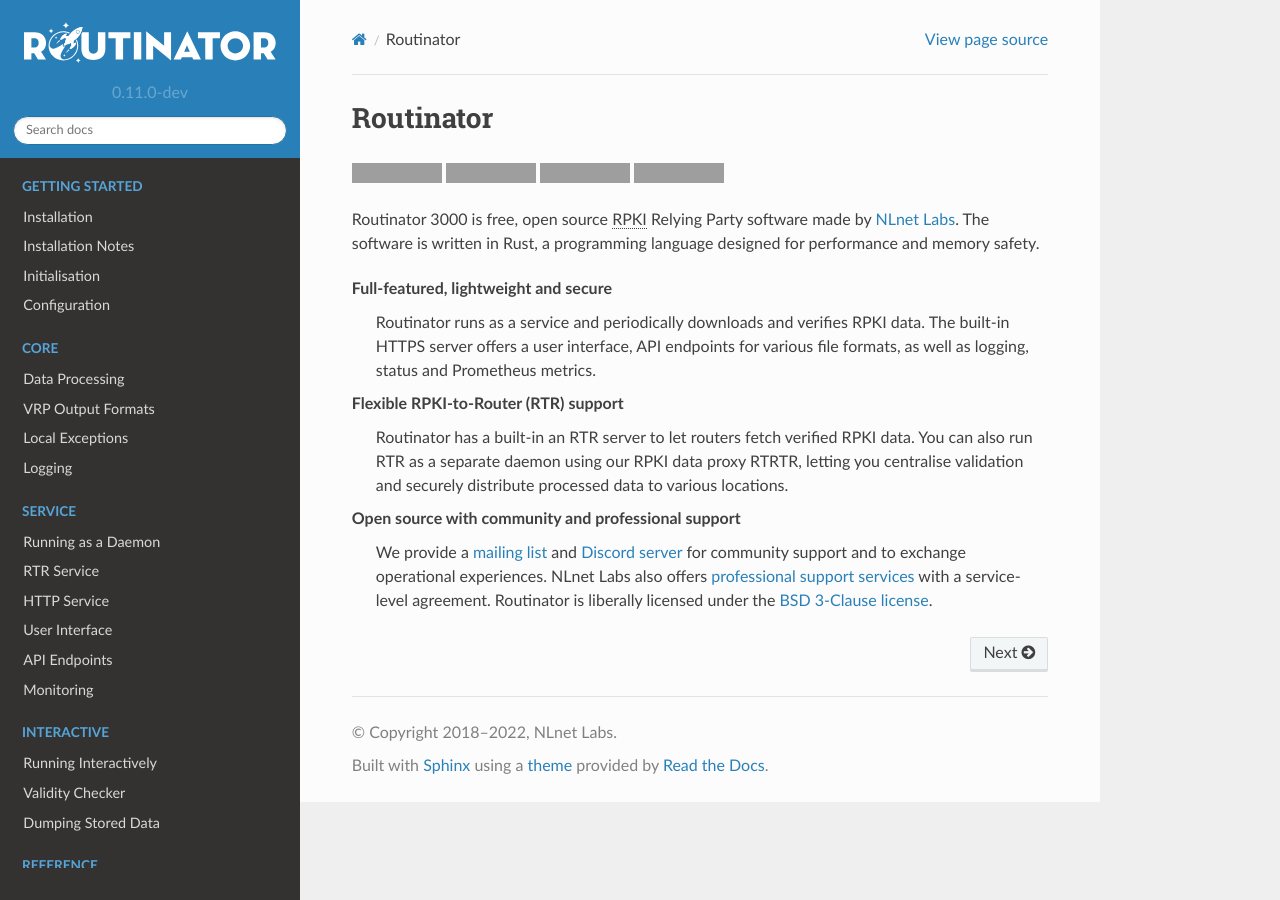
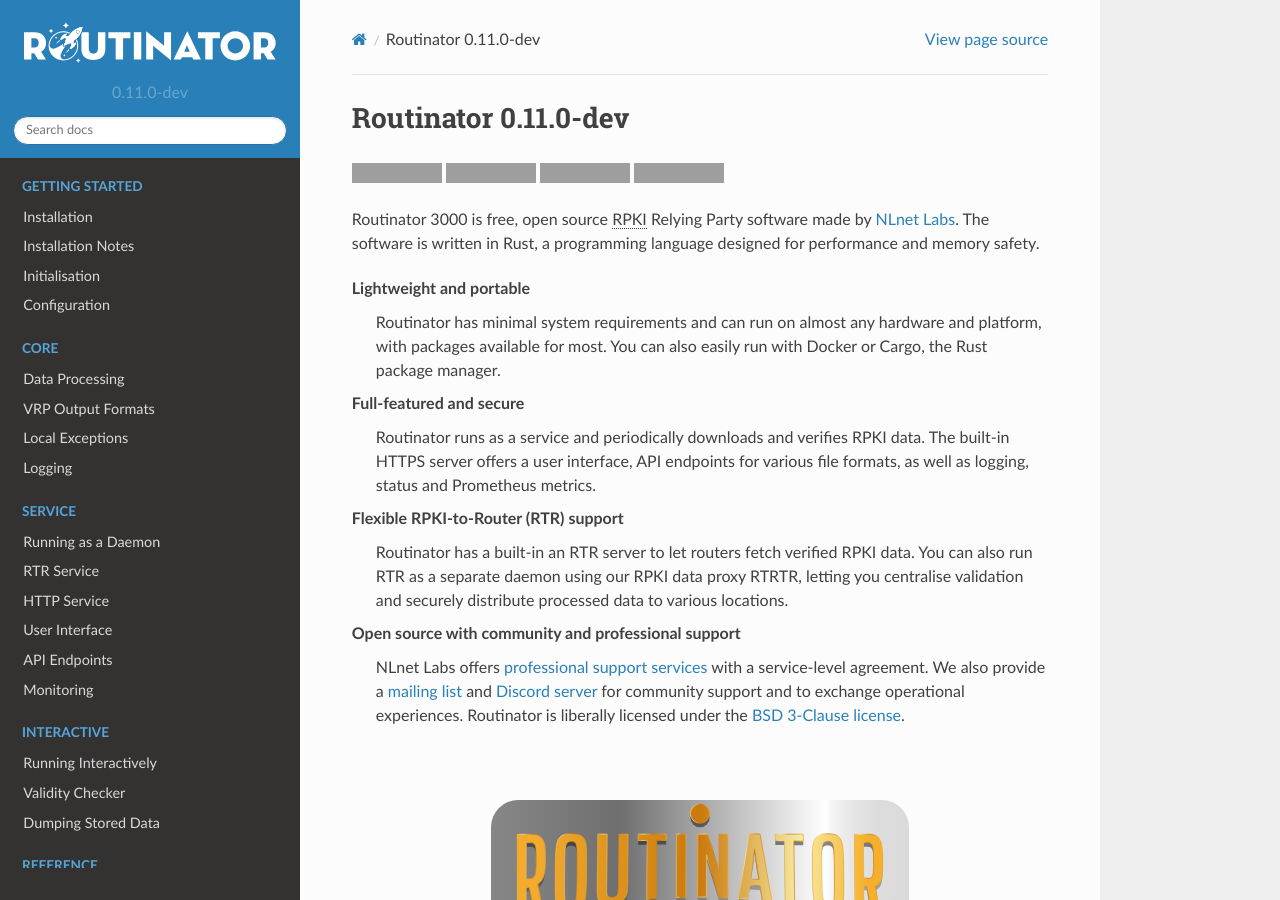
Before and after one commit to NLnetLabs/routinator, a Sphinx documentation site: the page built from doc/manual/source/index.rst, in a window 1280 px wide and 900 px high. Built offline with Sphinx 7.4.7 and the Read the Docs theme 2.0.0, drawn with Linux system fonts in a browser that asks for light colours; grey boxes are pictures that could not be loaded.

Commit message:
Hide ToC, simplify landing page

```diff
--- a/doc/manual/source/index.rst
+++ b/doc/manual/source/index.rst
@@ -22,7 +22,12 @@
 <https://nlnetlabs.nl>`_. The software is written in Rust, a programming
 language designed for performance and memory safety.
 
-Full-featured, lightweight and secure
+Lightweight and portable
+   Routinator has minimal system requirements and can run on almost any
+   hardware and platform, with packages available for most. You can also
+   easily run with Docker or Cargo, the Rust package manager.
+
+Full-featured and secure
    Routinator runs as a service and periodically downloads and verifies RPKI
    data. The built-in HTTPS server offers a user interface, API endpoints for
    various file formats, as well as logging, status and Prometheus metrics.
@@ -34,14 +39,21 @@
    securely distribute processed data to various locations.
 
 Open source with community and professional support
-   We provide a `mailing list
+   NLnet Labs offers `professional support services
+   <https://www.nlnetlabs.nl/services/contracts/>`_ with a service-level
+   agreement. We also provide a `mailing list
    <https://lists.nlnetlabs.nl/mailman/listinfo/rpki>`_ and `Discord server
    <https://discord.gg/8dvKB5Ykhy>`_  for community support and to exchange
-   operational experiences. NLnet Labs also offers `professional support
-   services <https://www.nlnetlabs.nl/services/contracts/>`_ with a
-   service-level agreement. Routinator is liberally licensed under the `BSD
+   operational experiences.  Routinator is liberally licensed under the `BSD
    3-Clause license
    <https://github.com/NLnetLabs/routinator/blob/main/LICENSE>`_.
+
+|
+
+.. image:: img/routinator_badge.svg
+   :width: 60%
+   :align: center
+   :alt: Ruinator 3000
 
 .. toctree::
    :maxdepth: 2
```
Also changed, not shown: other parts of doc/manual/source/index.rst (+2 -2 lines), doc/manual/source/img/routinator_badge.svg (added).
